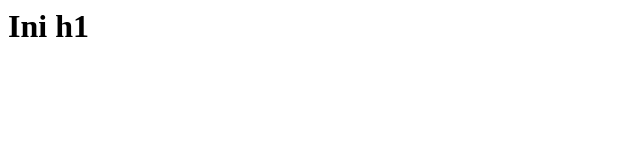
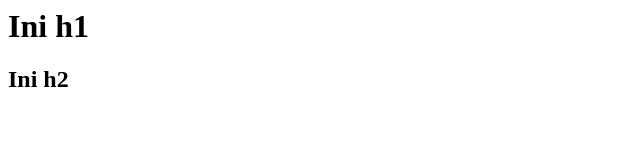
Before and after one commit to spungkyb/tutorial, a plain HTML site: page index.html in a window 1280 px wide. Shown: the full height of the page, 0-640 px from the left. Drawn offline with Linux system fonts and the light colour scheme.

Commit message:
tambah h2

```diff
--- a/index.html
+++ b/index.html
@@ -1 +1,2 @@
 <h1>Ini h1</h1>
+<h2>Ini h2</h2>
```
